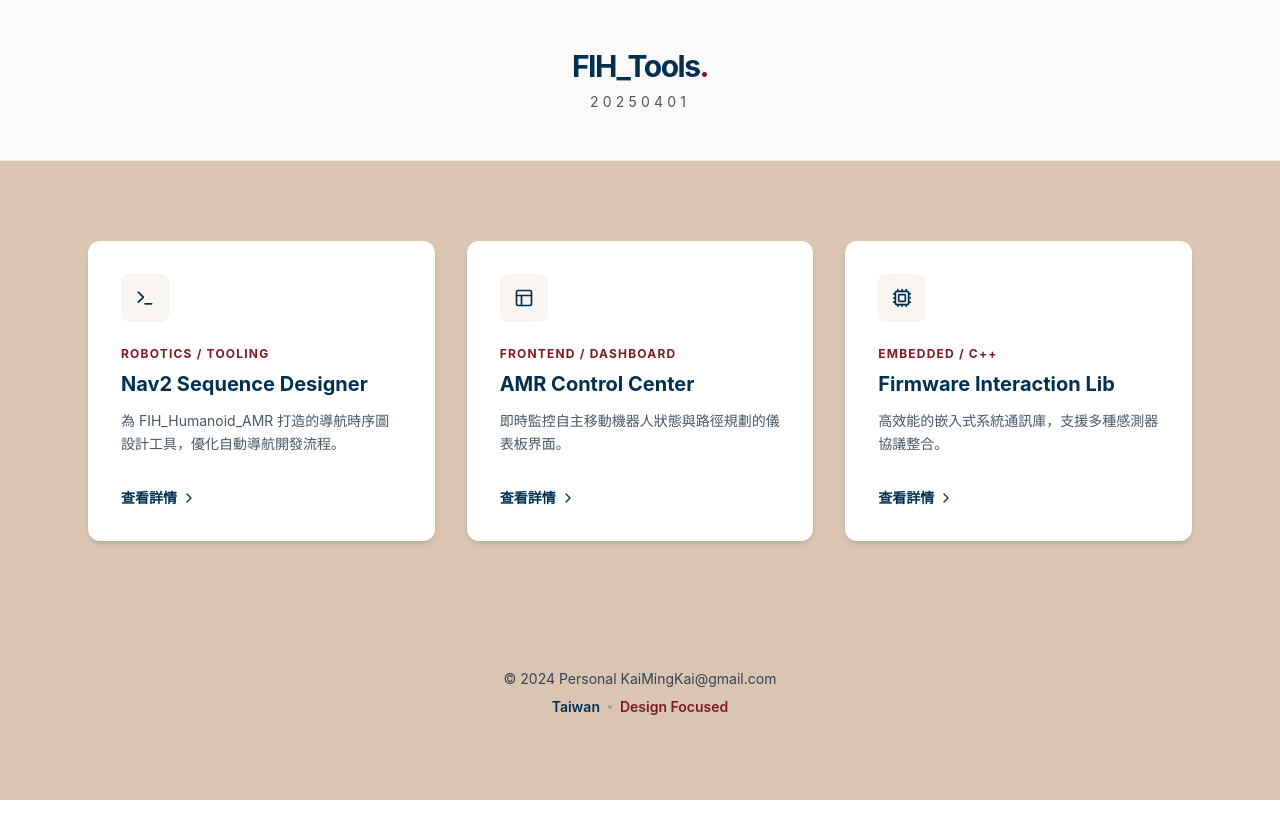
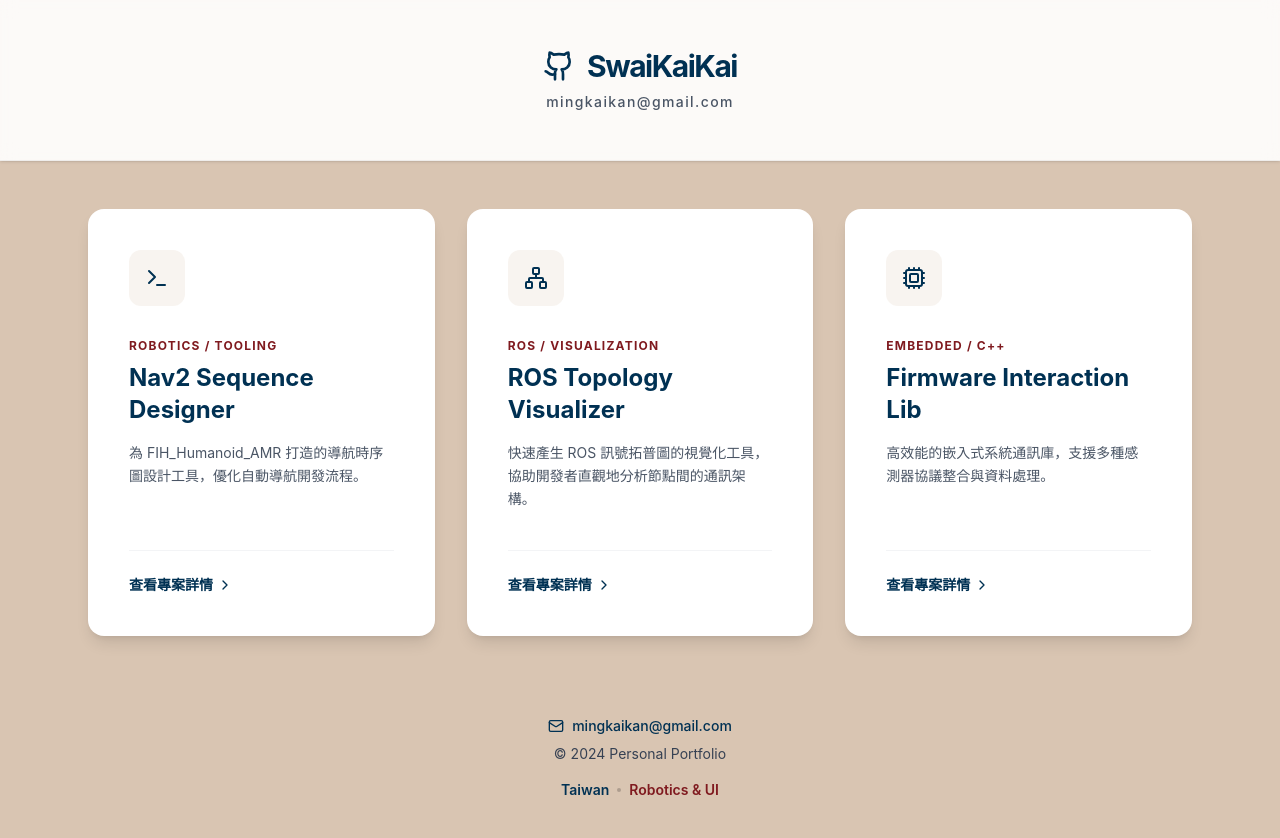
Before and after one commit to swaikaikai/swaikaikai.github.io, a React (Vite) app: page / in a window 1280 px wide. Shown: the top 838 px of the page. Before the commit the page ends 800 px from the top, so only its background shows below. Built offline with nearby package versions, Linux system fonts and the light colour scheme.

Commit message:
fix: ensure correct base path and config

```diff
--- a/src/App.jsx
+++ b/src/App.jsx
@@ -1,5 +1,5 @@
 import React from 'react';
-import { ExternalLink, ChevronRight, Terminal, Layout, Cpu } from 'lucide-react';
+import { ExternalLink, ChevronRight, Terminal, Network, Cpu, Github, Mail } from 'lucide-react';
 
 const App = () => {
   // 顏色定義
@@ -7,7 +7,7 @@ const App = () => {
     navy: '#003153',
     oak: '#D9C5B2',
     red: '#7F1A1F',
-    bg: '#D9C5B2' // 更新背景顏色為 Oak Wood
+    bg: '#D9C5B2'
   };
 
   const projects = [
@@ -16,39 +16,41 @@ const App = () => {
       desc: "為 FIH_Humanoid_AMR 打造的導航時序圖設計工具，優化自動導航開發流程。",
       link: "https://swaikaikai.github.io/nav2-sequence-designer/",
       tag: "Robotics / Tooling",
-      icon: <Terminal className="w-5 h-5" />
+      icon: <Terminal className="w-6 h-6" />
     },
     {
-      title: "AMR Control Center",
-      desc: "即時監控自主移動機器人狀態與路徑規劃的儀表板界面。",
-      link: "#",
-      tag: "Frontend / Dashboard",
-      icon: <Layout className="w-5 h-5" />
+      title: "ROS Topology Visualizer",
+      desc: "快速產生 ROS 訊號拓普圖的視覺化工具，協助開發者直觀地分析節點間的通訊架構。",
+      link: "https://swaikaikai.github.io/ros-topology-visualizer/",
+      tag: "ROS / Visualization",
+      icon: <Network className="w-6 h-6" />
     },
     {
       title: "Firmware Interaction Lib",
-      desc: "高效能的嵌入式系統通訊庫，支援多種感測器協議整合。",
+      desc: "高效能的嵌入式系統通訊庫，支援多種感測器協議整合與資料處理。",
       link: "#",
       tag: "Embedded / C++",
-      icon: <Cpu className="w-5 h-5" />
+      icon: <Cpu className="w-6 h-6" />
     }
   ];
 
   return (
-    <div className="min-h-screen font-sans selection:bg-[#003153] selection:text-white" style={{ backgroundColor: colors.bg }}>
+    <div className="min-h-screen font-sans selection:bg-[#003153] selection:text-white pb-20" style={{ backgroundColor: colors.bg }}>
       {/* 簡約標題列 */}
-      <header className="py-12 bg-white/90 backdrop-blur-sm border-b border-black/5">
-        <div className="max-w-6xl mx-auto px-6 text-center">
-          <div className="text-3xl font-bold tracking-tighter mb-2" style={{ color: colors.navy }}>
-            FIH_Tools<span style={{ color: colors.red }}>.</span>
+      <header className="py-12 bg-white/90 backdrop-blur-sm border-b border-black/5 mb-12 shadow-sm">
+        <div className="max-w-6xl mx-auto px-6 flex flex-col items-center text-center">
+          <div className="flex items-center gap-3 mb-2">
+            <Github className="w-8 h-8" style={{ color: colors.navy }} />
+            <div className="text-3xl font-bold tracking-tighter" style={{ color: colors.navy }}>
+              SwaiKaiKai
             </div>
-          <p className="text-gray-600 text-sm uppercase tracking-[0.3em]">20250401</p>
+          </div>
+          <p className="text-gray-600 text-sm tracking-[0.1em] font-medium">mingkaikan@gmail.com</p>
         </div>
       </header>
 
       {/* 專案展示區塊 */}
-      <main className="py-20">
-        <div className="max-w-6xl mx-auto px-6">
+      <main className="max-w-6xl mx-auto px-6">
         <div className="grid grid-cols-1 md:grid-cols-3 gap-8">
           {projects.map((project, index) => (
             <a
@@ -56,50 +58,56 @@ const App = () => {
               href={project.link}
               target="_blank"
               rel="noopener noreferrer"
-                className="group relative p-8 rounded-xl transition-all duration-500 hover:-translate-y-2 border border-transparent hover:border-black/5 shadow-md hover:shadow-2xl flex flex-col h-full"
+              className="group relative p-10 rounded-2xl transition-all duration-500 hover:-translate-y-2 overflow-hidden flex flex-col h-full shadow-lg hover:shadow-2xl border border-transparent hover:border-white/50"
               style={{ backgroundColor: 'white' }}
             >
+              {/* 圖示區域 */}
               <div
-                  className="w-12 h-12 rounded-lg flex items-center justify-center mb-6"
-                  style={{ backgroundColor: colors.bg + '33', color: colors.navy }} // 15% 透明度的背景
+                className="w-14 h-14 rounded-xl flex items-center justify-center mb-8 transition-transform group-hover:scale-110"
+                style={{ backgroundColor: colors.bg + '33', color: colors.navy }}
               >
                 {project.icon}
               </div>
 
+              {/* 內容描述區域 */}
+              <div className="flex flex-col flex-grow">
                 <span className="text-xs font-bold tracking-widest uppercase mb-2 block" style={{ color: colors.red }}>
                   {project.tag}
                 </span>
 
-                <h4 className="text-xl font-bold mb-3" style={{ color: colors.navy }}>
+                <h4 className="text-2xl font-bold mb-4" style={{ color: colors.navy }}>
                   {project.title}
                 </h4>
 
-                <p className="text-gray-600 text-sm leading-relaxed mb-8 flex-grow">
+                <p className="text-gray-600 text-sm leading-relaxed mb-10 flex-grow">
                   {project.desc}
                 </p>
 
-                <div className="flex items-center text-sm font-bold" style={{ color: colors.navy }}>
-                  查看詳情 <ChevronRight className="w-4 h-4 ml-1 transition-transform group-hover:translate-x-1" />
+                <div className="flex items-center text-sm font-bold pt-6 border-t border-gray-100" style={{ color: colors.navy }}>
+                  查看專案詳情 <ChevronRight className="w-4 h-4 ml-1 transition-transform group-hover:translate-x-1" />
+                </div>
               </div>
 
-                {/* 裝飾圖示 */}
-                <div className="absolute top-0 right-0 p-4 opacity-0 group-hover:opacity-100 transition-opacity">
-                  <ExternalLink className="w-4 h-4 text-gray-300" />
+              {/* 右上角跳轉圖示 */}
+              <div className="absolute top-6 right-6 opacity-0 group-hover:opacity-100 transition-opacity">
+                <ExternalLink className="w-5 h-5 text-gray-300" />
               </div>
             </a>
           ))}
         </div>
-        </div>
       </main>
 
       {/* 簡單頁尾 */}
-      <footer className="py-12 text-center text-sm text-gray-700">
-        <div className="max-w-6xl mx-auto px-6">
-          <p>© 2024 Personal KaiMingKai@gmail.com</p>
-          <div className="mt-2 flex justify-center items-center space-x-2">
+      <footer className="py-20 text-center text-sm text-gray-700">
+        <div className="max-w-6xl mx-auto px-6 flex flex-col items-center">
+          <p className="mb-2 font-medium flex items-center gap-2" style={{ color: colors.navy }}>
+            <Mail className="w-4 h-4" /> mingkaikan@gmail.com
+          </p>
+          <p>© 2024 Personal Portfolio</p>
+          <div className="mt-4 flex justify-center items-center space-x-2">
             <span style={{ color: colors.navy }} className="font-semibold">Taiwan</span>
             <div className="w-1 h-1 rounded-full bg-black/20"></div>
-            <span style={{ color: colors.red }} className="font-semibold">Design Focused</span>
+            <span style={{ color: colors.red }} className="font-semibold">Robotics & UI</span>
           </div>
         </div>
       </footer>
```
Lines whose indentation alone changed are shown as unchanged.
